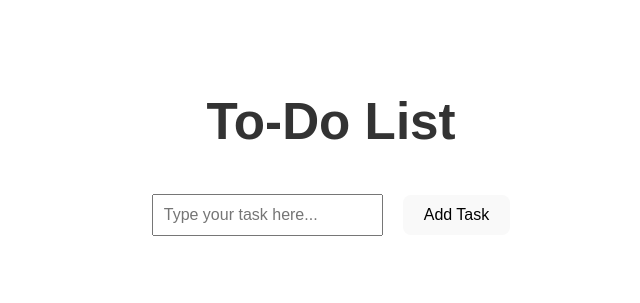
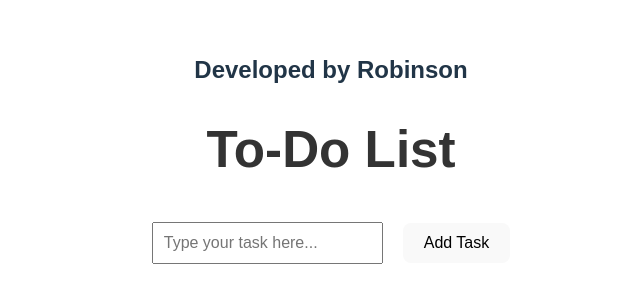
Before and after one commit to KavinduPramod/learn-git-actions, a React (Vite) app: page / in a window 1280 px wide. Shown: the part 237-540 px from the top of the page, without its empty margins (309-949 px from the left). Built offline with nearby package versions, Linux system fonts and the light colour scheme.

Commit message:
Add developer attribution to the App component

```diff
--- a/src/App.jsx
+++ b/src/App.jsx
@@ -26,6 +26,12 @@ function App() {
 
   return (
     <div className="App">
+      <div>
+        <h2>Developed by Robinson</h2>
+      </div>
+      <div>
+
+      </div>
       <h1>To-Do List</h1>
       <input
         type="text"
```
